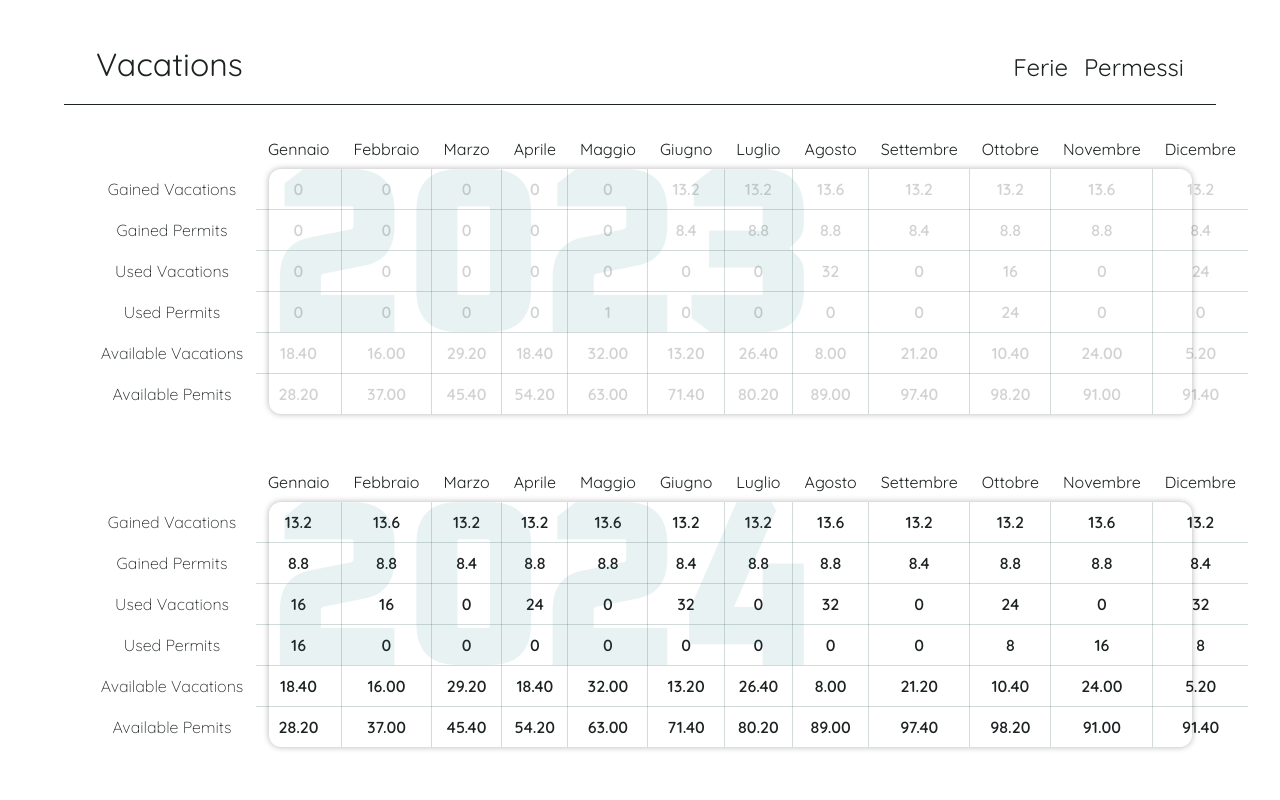
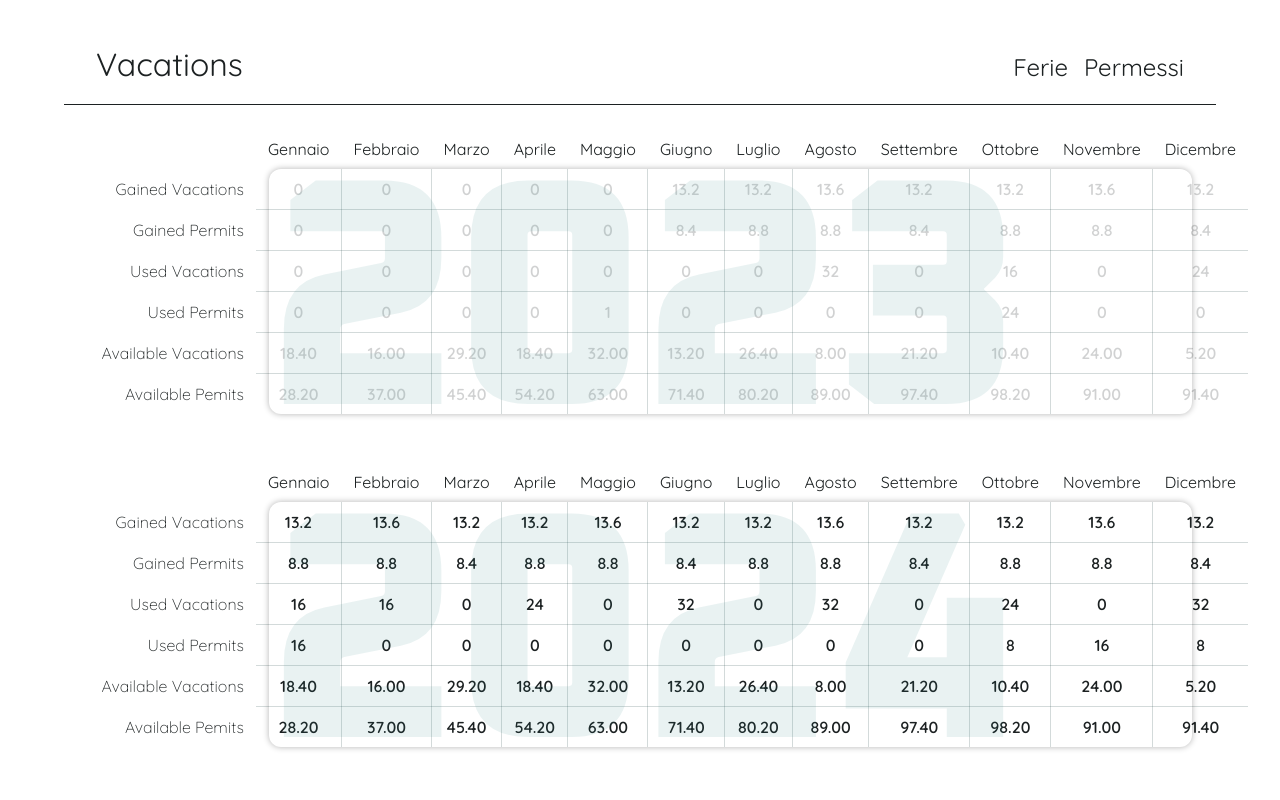
Before and after one commit to nicolapasqua99/nicolapasqualini.it, a Next.js app: page /vacations in a window 1280 px wide. Shown: the top 800 px of the page. Built offline with nearby package versions, Linux system fonts and the light colour scheme.

Commit message:
Year background styling

```diff
--- a/app/vacations/page.css
+++ b/app/vacations/page.css
@@ -91,8 +91,8 @@ table {
         }
     }
     & tbody {
-        &::after {
-            content: attr(id);
+        &::before {
+            content: '';
             position: absolute;
             top: 40px;
             left: 181px;
@@ -100,12 +100,18 @@ table {
             height: calc((40px * 6) + 5px);
             box-shadow: 0 0 6px rgba(0, 0, 0, 0.3);
             border-radius: 12px;
+        }
+        &::after {
+            content: attr(id);
+            position: absolute;
+            top: 40px;
+            left: 181px;
             font-family: 'Oxanium', sans-serif;
             font-optical-sizing: auto;
             font-weight: 800;
             font-style: normal;
-            font-size: 236px;
-            line-height: 190px;
+            font-size: 324px;
+            line-height: 282px;
             color: var(--primary-low-opacity);
         }
         & tr {
@@ -130,10 +136,9 @@ table {
                 width: 144px;
                 display: block;
                 font-weight: 100;
-            }
-            &:first-of-type {
                 border-right: none;
                 border-bottom: none;
+                text-align: right;
             }
             &:last-of-type {
                 border-right: none;
```
